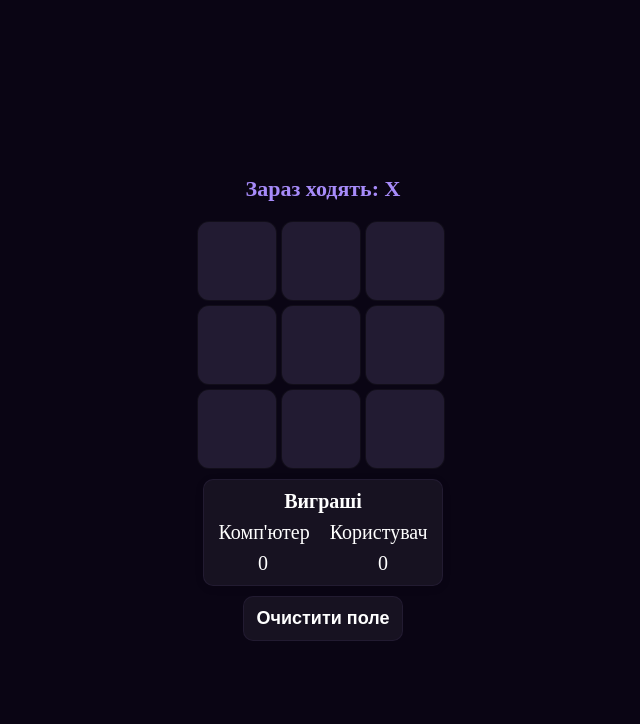
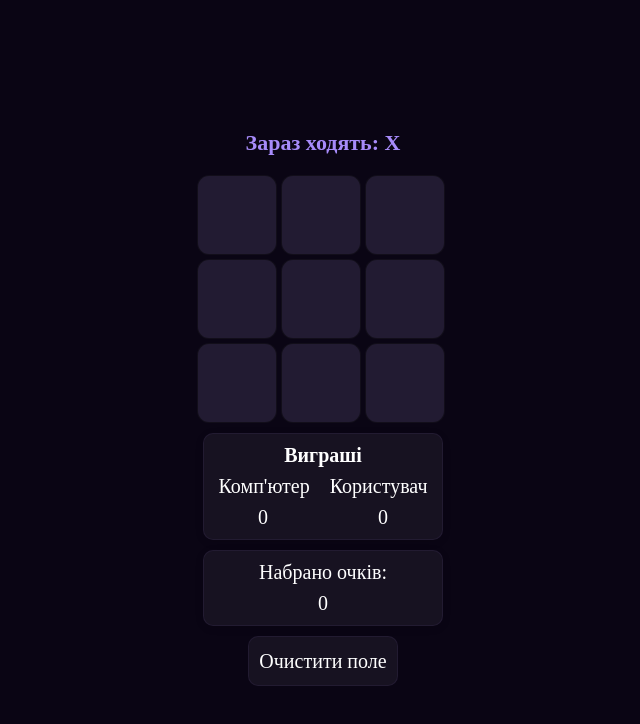
Before and after one commit to Killsazer/React-TicTacToe, a React (Create React App) app: page / in a window 1280 px wide. Shown: the top 724 px of the page, without its empty margins (317-957 px from the left). Built offline with nearby package versions, Linux system fonts and the light colour scheme.

Commit message:
Added score

```diff
--- a/src/App.js
+++ b/src/App.js
@@ -9,6 +9,7 @@ export default function Game() {
   const [status, setStatus] = useState('');
   const [turn, setTurn] = useState(true);
   const [userPoints, setUserPoints] = useState(0);
+  const [userScore, setUserScore] = useState(0);
   const [botPoints, setBotPoints] = useState(0);
 
   const winner = calculateWinner(squares)?.win;
@@ -22,6 +23,7 @@ export default function Game() {
     }
     if(winner === 'X'){
       setUserPoints(prev => prev+1);
+      setUserScore(prev => prev+5);
     }
     else if(winner === 'O'){
       setBotPoints(prev => prev+1);
@@ -117,6 +119,7 @@ export default function Game() {
       onReset={reset}
       userPoints={userPoints}
       botPoints={botPoints}
+      userScore={userScore}
     />
   );
 }
--- a/src/Board.js
+++ b/src/Board.js
@@ -5,7 +5,8 @@ export default function Board({
     onSquareClick,
     onReset,
     userPoints,
-    botPoints
+    botPoints,
+    userScore
   }) {
     return (
       <div className='game'>
@@ -47,6 +48,11 @@ export default function Board({
           </div>
         </div>
 
+        <div className='pointsStatus'>
+          Набрано очків:
+          <div>{userScore}</div>
+        </div>
+
         <button className='reset' onClick={onReset}>
           Очистити поле
         </button>
--- a/src/styles.css
+++ b/src/styles.css
@@ -1,15 +1,5 @@
 body {
   background-color: hsl(260 60% 5%);
-}
-
-.game {
-  display: flex;
-  flex-direction: column;
-  align-items: center;
-  padding: 20px;
-  justify-content: center;
-  min-height: 100vh;
-  box-sizing: border-box;
 }
 
 .status {
@@ -34,35 +24,14 @@ body {
   100% { transform: scale(1); opacity: 1; }
 }
 
-.pointsStatus{
+.game {
   display: flex;
   flex-direction: column;
   align-items: center;
-  gap: 8px;
-  font-size: 20px;
-  color: white;
-  background-color: hsl(260 30% 10%);
-  padding: 10px 10px;
-  border-radius: 10px;
-  box-shadow: 0 2px 8px rgba(0,0,0,0.1);
-  border: 1px solid hsla(260, 29%, 20%, 0.5);
-  margin-top: 10px;
-  width: 218px;
-}
-
-.pointsStatus--title {
-  font-weight: bold;
-  font-size: 20px;
-}
-
-.pointsStatus--row {
-  display: flex;
-  justify-content: space-between;
-  gap: 20px;
-}
-
-.cent{
-  gap: 110px;
+  padding: 20px;
+  justify-content: center;
+  min-height: 100vh;
+  box-sizing: border-box;
 }
 
 .square {
@@ -128,17 +97,54 @@ body {
   color: #3B82F6;
 }
 
+.pointsStatus{
+  display: flex;
+  flex-direction: column;
+  align-items: center;
+  gap: 8px;
+  font-size: 20px;
+  color: white;
+  background-color: hsl(260 30% 10%);
+  padding: 10px 10px;
+  border-radius: 10px;
+  box-shadow: 0 2px 8px rgba(0,0,0,0.1);
+  border: 1px solid hsla(260, 29%, 20%, 0.5);
+  margin-top: 10px;
+  width: 240px;
+  box-sizing: border-box;
+}
+
+.pointsStatus--title {
+  font-weight: bold;
+  font-size: 20px;
+}
+
+.pointsStatus--row {
+  display: flex;
+  justify-content: space-between;
+  gap: 20px;
+}
+
+.cent{
+  gap: 110px;
+}
+
+/* .pointsStatus--score{
+  display: block;
+  padding: 10px 10px;
+} */
+
 .reset{
+  font-family: "Times New Roman";
   margin-top: 10px;
   background-color: hsl(260 30% 10%);
   color: white;
-  border: 1px solid black;
   border-radius: 10px;
   border: 1px solid hsla(260, 29%, 20%, 0.5);
-  font-size: 18px;
-  font-weight: bold;
-  height: 45px;
-  width: 160px;
+  padding: 10px 10px;
+  font-size: 20px;
+  height: 50px;
+  width: 150px;
   display: flex;
   justify-content: center;
   align-items: center;
```
